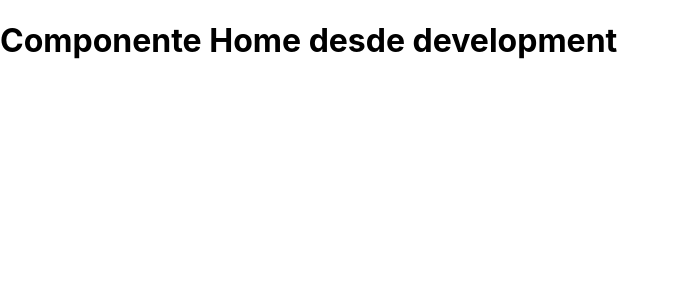
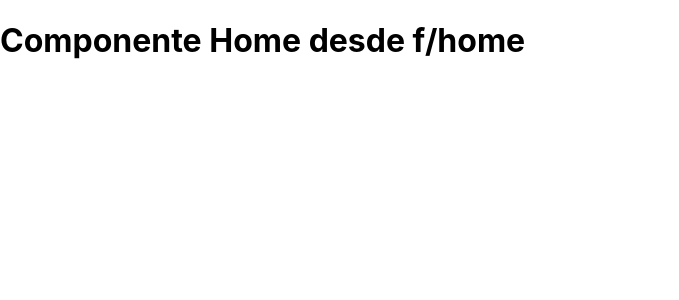
Before and after one commit to gommorin/react-final, a React (Create React App) app: page / in a window 1280 px wide. Shown: the top 300 px of the page, without its empty margins (0-679 px from the left). Built offline with nearby package versions, Linux system fonts and the light colour scheme.

Commit message:
newcommit from dhome

```diff
--- a/src/pages/Home/index.js
+++ b/src/pages/Home/index.js
@@ -3,7 +3,7 @@ import React from "react";
 function Home() {
   return (
     <div>
-      <h1>Componente Home desde development</h1>
+      <h1>Componente Home desde f/home</h1>
     </div>
   );
 }
```
